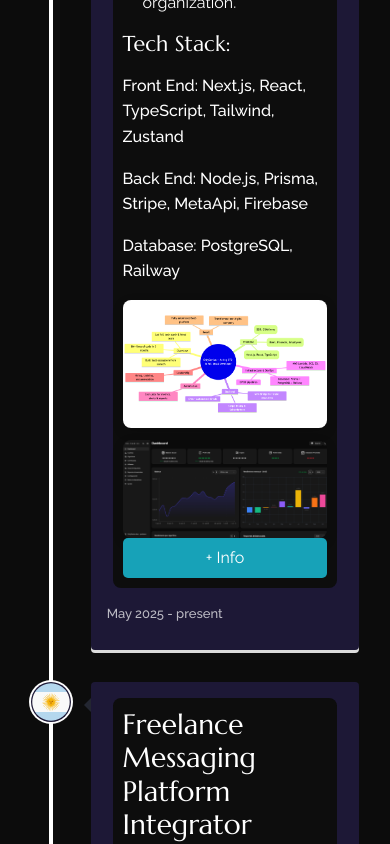
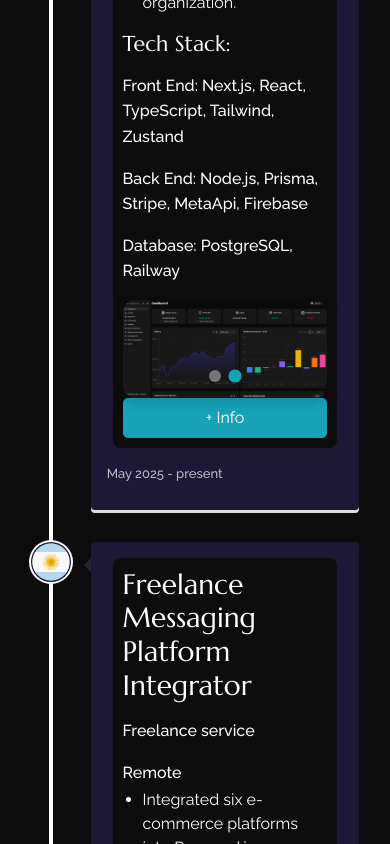
Before and after one commit to Ivancho894/Portfolio, a React (Create React App) app: page /portfolio in a window 390 px wide. Shown: the part 1836-2680 px from the top of the page. Built offline with nearby package versions, Linux system fonts and the light colour scheme.

Commit message:
Add carousel with modal view to experience cards

```diff
--- a/src/pages/portfolio/Card.js
+++ b/src/pages/portfolio/Card.js
@@ -1,10 +1,31 @@
-import React from "react";
+import React, { useEffect, useMemo, useState } from "react";
 import { VerticalTimelineElement } from 'react-vertical-timeline-component';
 import 'react-vertical-timeline-component/style.min.css';
 import "./style.css";
 
 const ExperienceCard = ({ theme, experience }) => {
   const { period, icon, company, position, points, techStack, location, info, image } = experience;
+  const images = useMemo(() => (Array.isArray(image) ? image : image ? [image] : []), [image]);
+  const [currentIndex, setCurrentIndex] = useState(0);
+  const [isModalOpen, setIsModalOpen] = useState(false);
+
+  useEffect(() => {
+    setCurrentIndex(0);
+    if (images.length <= 1) return;
+
+    const interval = setInterval(() => {
+      setCurrentIndex((prev) => (prev + 1) % images.length);
+    }, 5000);
+
+    return () => clearInterval(interval);
+  }, [images]);
+
+  const handleImageClick = () => {
+    if (!images.length) return;
+    setIsModalOpen(true);
+  };
+
+  const closeModal = () => setIsModalOpen(false);
 
   return (
     <VerticalTimelineElement
@@ -46,17 +67,45 @@
             {techStack.apis && <p>APIs: {techStack.apis.join(", ")}</p>}
           </div>
         )}
-        {image && (
-          <div className="experience-images">
-            {(Array.isArray(image) ? image : [image]).map((src, idx) => (
+        {!!images.length && (
+          <div className="experience-carousel">
+            <div className="carousel-image-wrapper">
               <img
-                key={idx}
-                src={src}
-                alt={`${company} showcase ${idx + 1}`}
+                src={images[currentIndex]}
+                alt={`${company} showcase ${currentIndex + 1}`}
                 className="experience-image"
                 loading="lazy"
+                onClick={handleImageClick}
               />
-            ))}
+            </div>
+            {images.length > 1 && (
+              <div className="carousel-indicators">
+                {images.map((_, idx) => (
+                  <button
+                    key={idx}
+                    type="button"
+                    className={`carousel-indicator ${idx === currentIndex ? "active" : ""}`}
+                    onClick={() => setCurrentIndex(idx)}
+                    aria-label={`Mostrar imagen ${idx + 1}`}
+                  />
+                ))}
+              </div>
+            )}
+          </div>
+        )}
+        {isModalOpen && (
+          <div className="image-modal" role="dialog" aria-modal="true" onClick={closeModal}>
+            <div className="image-modal-content" onClick={(e) => e.stopPropagation()}>
+              <button className="image-modal-close" type="button" onClick={closeModal} aria-label="Cerrar">
+                ×
+              </button>
+              <img
+                src={images[currentIndex]}
+                alt={`${company} showcase enlarged ${currentIndex + 1}`}
+                className="image-modal-img"
+                loading="lazy"
+              />
+            </div>
           </div>
         )}
         {info && (
--- a/src/pages/portfolio/style.css
+++ b/src/pages/portfolio/style.css
@@ -50,20 +50,95 @@
   height: auto;
 }
 
-.experience-images {
-  display: flex;
-  flex-wrap: wrap;
-  gap: 12px;
+.experience-carousel {
+  position: relative;
   margin-top: 16px;
 }
 
+.carousel-image-wrapper {
+  position: relative;
+  overflow: hidden;
+  border-radius: 12px;
+  box-shadow: 0 4px 12px rgba(0, 0, 0, 0.15);
+}
+
 .experience-image {
-  border-radius: 8px;
-  box-shadow: 0 4px 12px rgba(0, 0, 0, 0.15);
-  flex: 1 1 150px;
-  max-width: 100%;
+  display: block;
+  width: 100%;
+  height: 260px;
+  object-fit: cover;
+  cursor: pointer;
+  transition: transform 0.4s ease;
+}
+
+.experience-image:hover {
+  transform: scale(1.02);
+}
+
+.carousel-indicators {
+  display: flex;
+  justify-content: center;
+  gap: 8px;
+  margin-top: 12px;
+}
+
+.carousel-indicator {
+  width: 12px;
+  height: 12px;
+  border-radius: 50%;
+  border: none;
+  background-color: rgba(255, 255, 255, 0.4);
+  box-shadow: 0 2px 6px rgba(0, 0, 0, 0.2);
+  cursor: pointer;
+  transition: background-color 0.3s ease, transform 0.3s ease;
+}
+
+.carousel-indicator.active,
+.carousel-indicator:hover {
+  background-color: #17a2b8;
+  transform: scale(1.1);
+}
+
+.image-modal {
+  position: fixed;
+  inset: 0;
+  background: rgba(0, 0, 0, 0.75);
+  display: flex;
+  align-items: center;
+  justify-content: center;
+  padding: 24px;
+  z-index: 9999;
+}
+
+.image-modal-content {
+  position: relative;
+  max-width: 90vw;
+  max-height: 90vh;
+  background: #000;
+  border-radius: 12px;
+  padding: 12px;
+  box-shadow: 0 10px 30px rgba(0, 0, 0, 0.4);
+}
+
+.image-modal-img {
+  display: block;
+  max-width: 85vw;
+  max-height: 80vh;
+  width: auto;
   height: auto;
-  object-fit: cover;
+  object-fit: contain;
+}
+
+.image-modal-close {
+  position: absolute;
+  top: 8px;
+  right: 12px;
+  background: transparent;
+  border: none;
+  color: #fff;
+  font-size: 1.75rem;
+  cursor: pointer;
+  line-height: 1;
 }
 .experience-icon {
   border-radius: 50%;
@@ -101,7 +176,7 @@
 
 @media (max-width: 576px) {
   .experience-image {
-    flex: 1 1 100%;
+    height: 200px;
   }
 }
 
```
